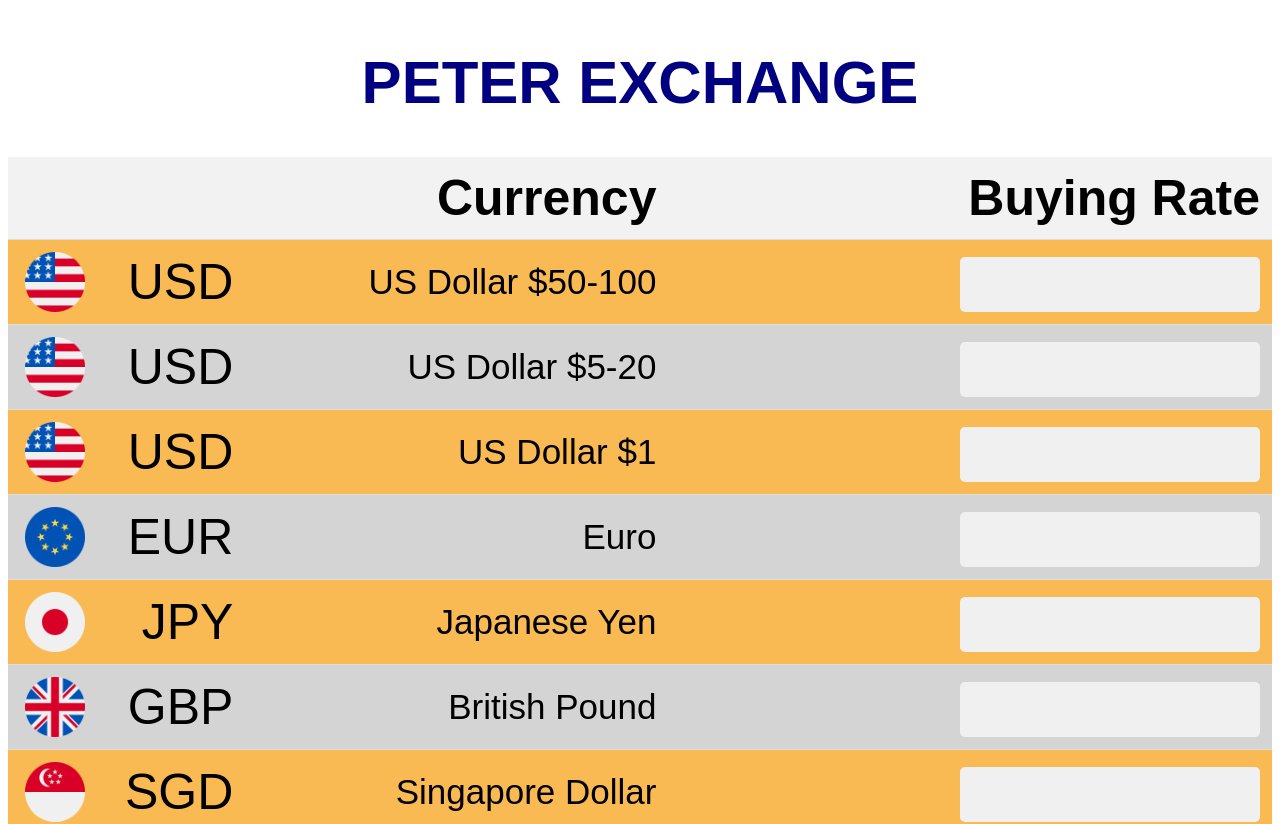
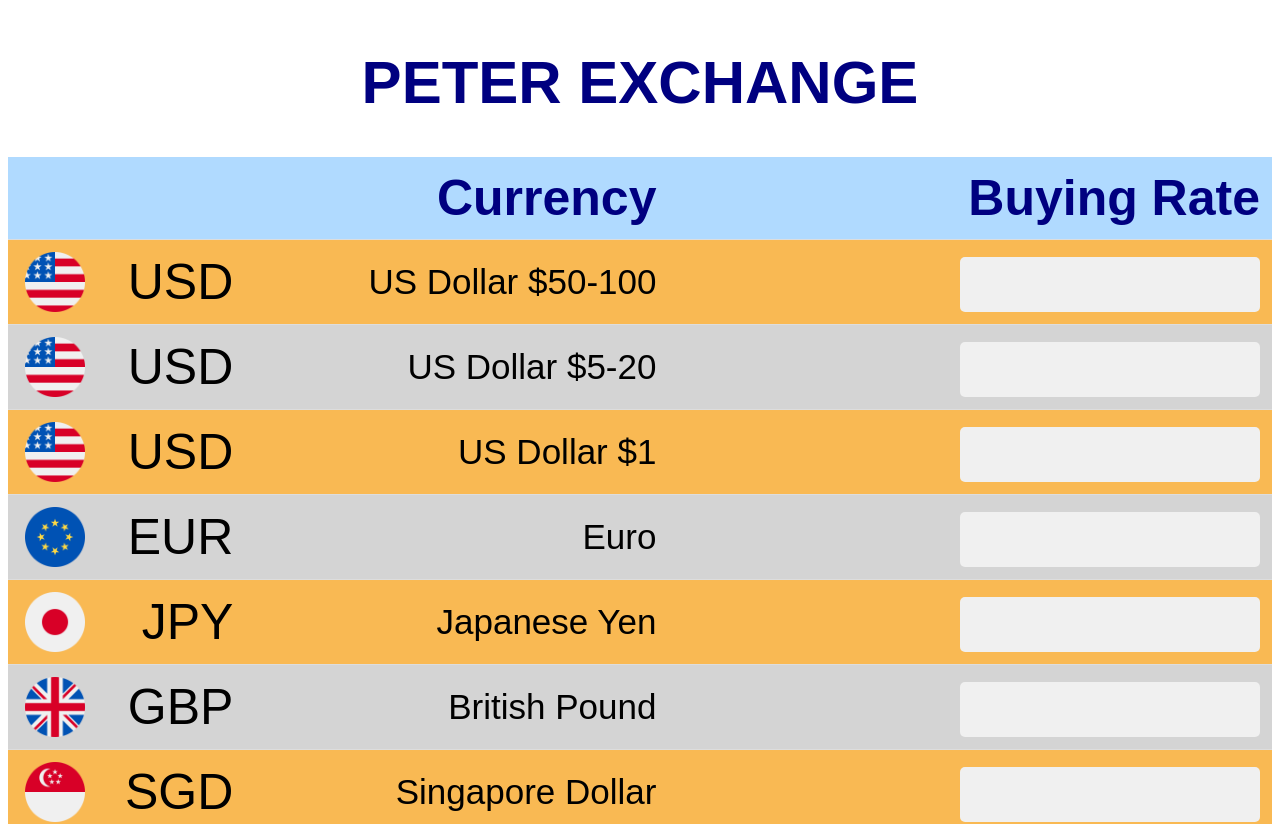
Before and after one commit to realpantagon/PETEX, a React (Create React App) app in the folder petex/: page / in a window 1280 px wide. Shown: the top 824 px of the page. Built offline with nearby package versions, Linux system fonts and the light colour scheme.

Commit message:
add first row css

```diff
--- a/petex/src/App.js
+++ b/petex/src/App.js
@@ -70,11 +70,11 @@ export default function Home() {
       <h1 className="PeterExchange">PETER EXCHANGE</h1>
       <table>
         <thead>
-          <tr>
-            <th></th>
-            <th style={{ fontSize: "50px" }}></th>
-            <th style={{ fontSize: "50px" }}>Currency</th>
-            <th style={{ fontSize: "50px" }}>Buying Rate</th>
+          <tr style={{  backgroundColor: "navy"}}>
+            <th style={{  backgroundColor: "#B0DAFF"}}></th>
+            <th style={{ fontSize: "50px" ,color:"navy",backgroundColor: "#B0DAFF"}}></th>
+            <th style={{ fontSize: "50px" ,color:"navy",backgroundColor: "#B0DAFF"}}>Currency</th>
+            <th style={{ fontSize: "50px" ,color:"navy",backgroundColor: "#B0DAFF"}}>Buying Rate</th>
           </tr>
         </thead>
         <tbody className="table-body">
```
